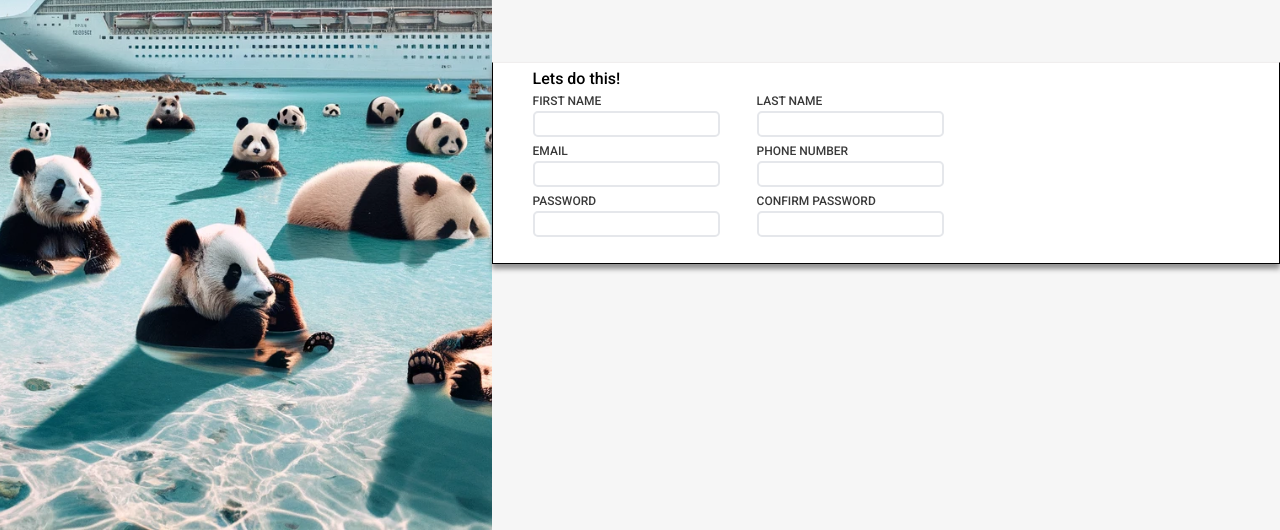
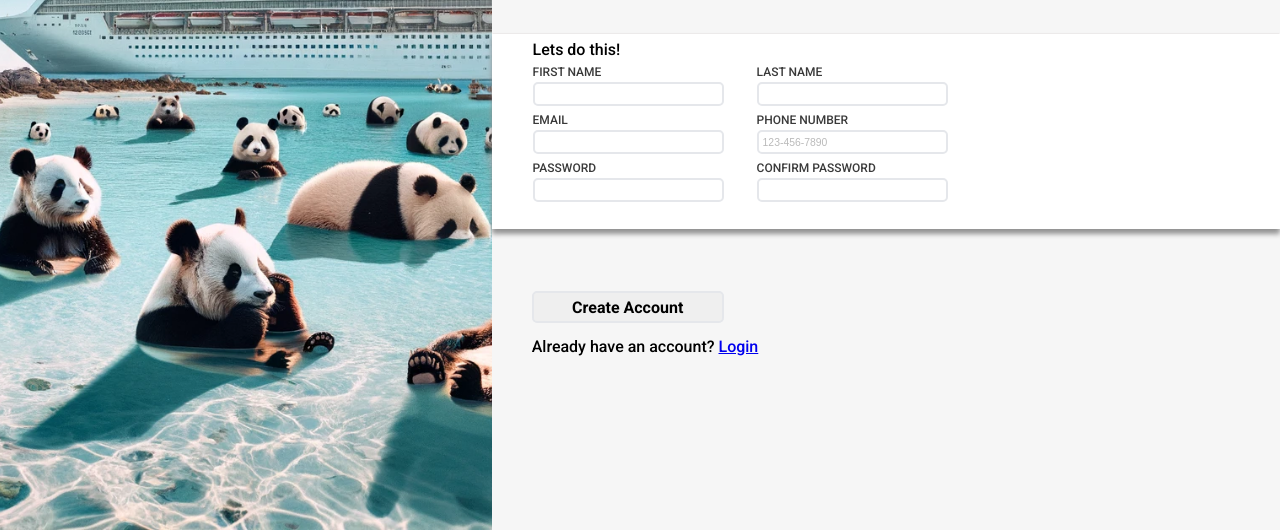
Before and after one commit to jaco8060/sign-up-form, a plain HTML site: page index.html in a window 1280 px wide. Shown: the part 334-864 px from the top of the page. Drawn offline with nearby package versions, Linux system fonts and the light colour scheme.

Commit message:
added footer with submit button

```diff
--- a/index.html
+++ b/index.html
@@ -34,7 +34,7 @@
           <br />
           <p>You <span class="ital">know</span> you want to.</p>
         </div>
-        <form class="sign-up">
+        <form class="sign-up" id="signupForm">
           <fieldset>
             <h3 class="legend">Lets do this!</h3>
             <div class="grid-container">
@@ -47,6 +47,8 @@
                     name="first_name"
                     id="first_name"
                     maxlength="150"
+                    required
+                    tabindex="1"
                   />
                 </div>
                 <div class="input-group">
@@ -57,6 +59,7 @@
                     id="email"
                     maxlength="100"
                     required
+                    tabindex="3"
                   />
                 </div>
 
@@ -66,7 +69,9 @@
                     type="password"
                     name="password"
                     maxlength="20"
+                    minlength="8"
                     required
+                    tabindex="5"
                   />
                 </div>
               </div>
@@ -75,10 +80,12 @@
                 <div class="input-group">
                   <label for="last_name">LAST NAME</label>
                   <input
+                    tabindex="2"
                     type="text"
                     name="last_name"
                     id="last_name"
                     maxlength="150"
+                    required
                   />
                 </div>
                 <div class="input-group">
@@ -89,6 +96,8 @@
                     name="phone"
                     pattern="[0-9]{3}-[0-9]{3}-[0-9]{4}"
                     required
+                    placeholder="123-456-7890"
+                    tabindex="4"
                   />
                 </div>
                 <div class="input-group">
@@ -96,16 +105,32 @@
                   <input
                     type="password"
                     name="confirm_password"
+                    minlength="8"
                     maxlength="20"
                     required
+                    tabindex="6"
                   />
                 </div>
               </div>
             </div>
           </fieldset>
         </form>
+        <div class="footer">
+          <input
+            type="submit"
+            name="submit"
+            id="submit"
+            class="submit"
+            value="Create Account"
+            form="signupForm"
+          />
 
-        <div class="footer"></div>
+          <h3 class="footer-text">
+            <br />
+            Already have an account?
+            <span><a href="#first_name" class="login-link">Login</a></span>
+          </h3>
+        </div>
       </div>
     </div>
   </body>
--- a/styles.css
+++ b/styles.css
@@ -107,7 +107,8 @@ body{
 }
 fieldset{
     padding: 1vh 0;
-    border-top: #f0eeee;
+    border:.1vh solid transparent;
+    border-top: #eceaea;
     border-width: .1vh;
     border-style: solid;
     box-shadow: 0px 5px 5px rgb(146, 146, 146);
@@ -146,8 +147,18 @@ fieldset{
     border-style:solid;
     width: 80%;
     height: 2.5vh;
+    font-size: 1.3vh;
+    padding: 0 .5vh;
   }
-
+  input:focus{
+    border-color: blue;
+    border-style: solid;
+    outline: none;
+    box-shadow: 0px 0px 10px lightblue;
+  }
+  input::placeholder{
+    color: rgb(186, 186, 186);
+  }
   label {
     font-family: 'Roboto', sans-serif;
     font-weight: 500;
@@ -155,6 +166,20 @@ fieldset{
     color:#3a3a3a
   }
 
+  .footer{
+    padding: 0 5%;
+    display: flex;
+    flex-direction: column;
+  }
+  .footer input {
+    width: 15vw;
+    min-width: 12vh;
+    height: 4vh;
+    font-family: 'Roboto', sans-serif;
+    font-weight: bold;
+    font-size: clamp(1.5vh, 1.5vw, 2vh); /* Responsive font size */
+  }
+
   @media screen and (max-width: 600px) {
     .grid-container {
       grid-template-columns: 1fr; /* Stack columns on smaller screens */
```
